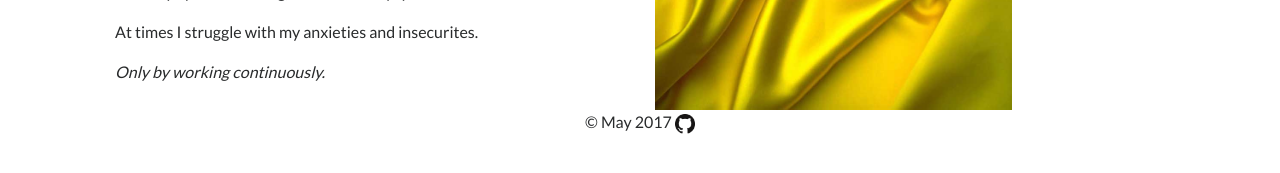
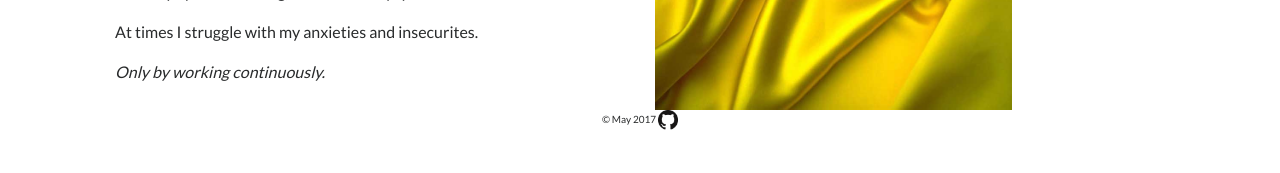
Before and after one commit to yinkouya/yinkouya.github.io, a Jekyll site: the page built from about.html, in a window 1280 px wide. Shown: the part 272-445 px from the top of the page. Built offline with Jekyll 4.4.1, drawn with Linux system fonts in a browser that asks for light colours; nearby versions of some CDN libraries.

Commit message:
Update style.css

```diff
--- a/assets/style.css
+++ b/assets/style.css
@@ -35,6 +35,10 @@ img.about {
 
 footer {
   text-align: center;
+}
+
+.copyright {
+  font-size: 10px;
 }
 
 img.footer {
```
